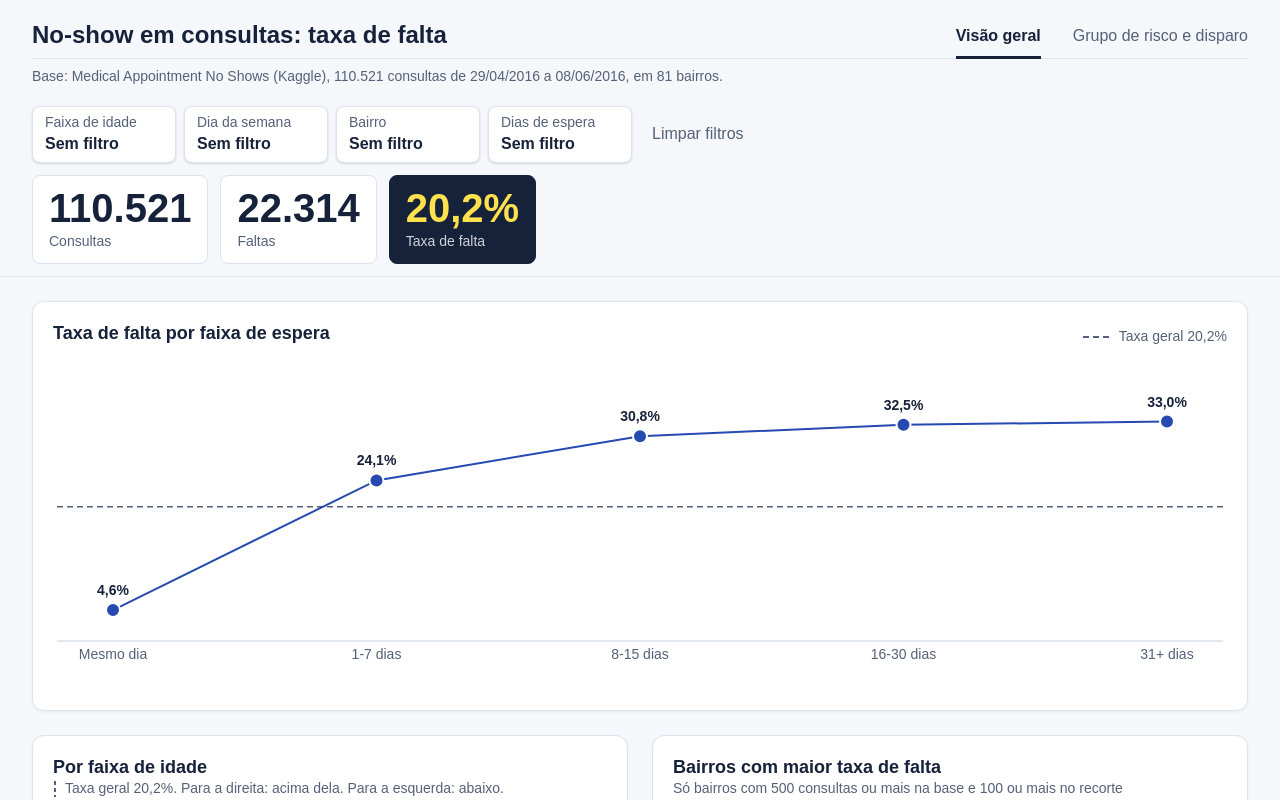
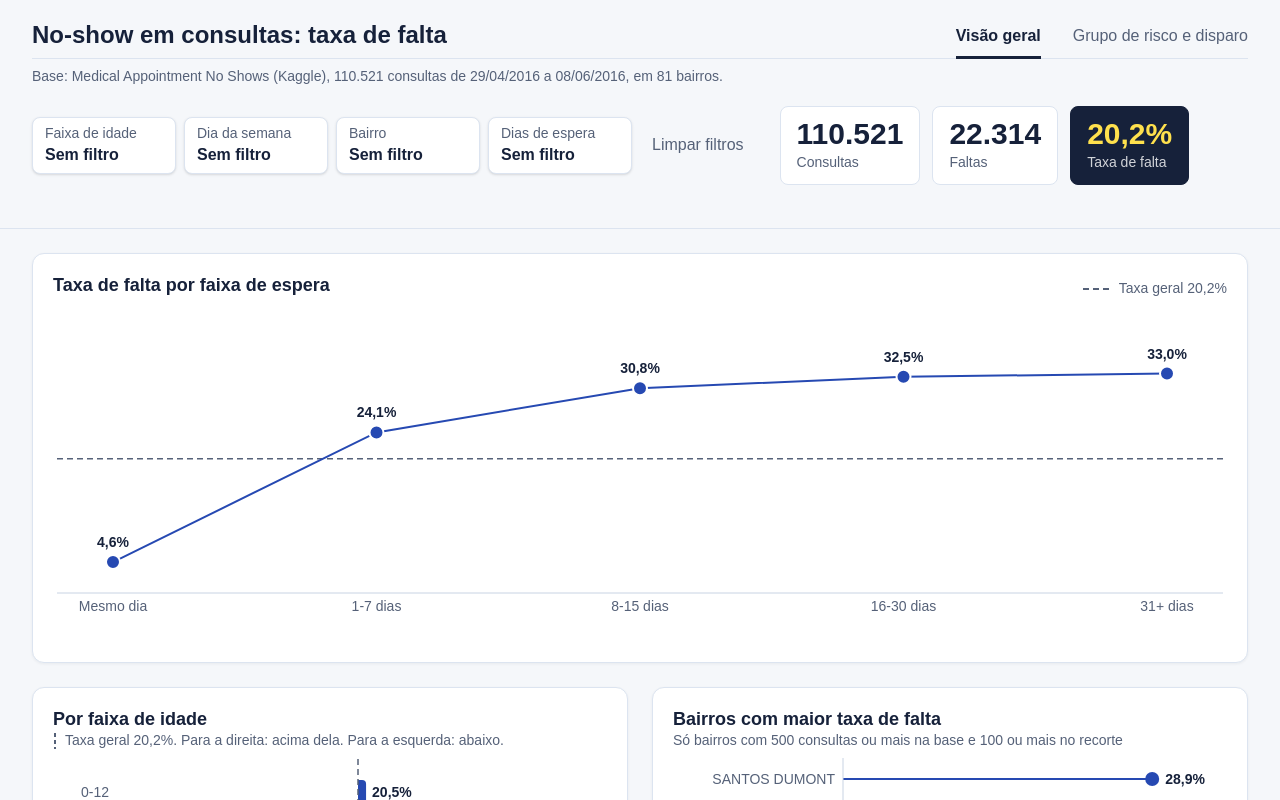
Before and after one commit to cauedev30/analise-no-show-consultas, a Next.js app in the folder dashboard/: page / in a window 1280 px wide. Shown: the top 800 px of the page. Built offline with nearby package versions, Linux system fonts and the light colour scheme; a web font is replaced by a local one.

Commit message:
Diminui os números grandes dos KPIs

```diff
--- a/dashboard/app/globals.css
+++ b/dashboard/app/globals.css
@@ -44,7 +44,7 @@
   --text-grafico--line-height: 1.3;
   --text-pagina: 1.5rem;
   --text-pagina--line-height: 1.25;
-  --text-numero: 2.5rem;
+  --text-numero: 1.875rem;
   --text-numero--line-height: 1;
 }
 
--- a/dashboard/components/Cartao.tsx
+++ b/dashboard/components/Cartao.tsx
@@ -12,7 +12,7 @@ export function Cartao({ rotulo, valor, complemento, destaque = false }: Props)
   const secundario = destaque ? "text-fundo/80" : "text-texto-2";
   return (
     <div className={"rounded-lg border px-4 py-3 " + (destaque ? "border-texto bg-texto" : "border-grade bg-fundo")}>
-      <p className={"text-3xl font-bold sm:text-numero " + (destaque ? "text-marca" : "text-texto")}>{valor}</p>
+      <p className={"text-2xl font-bold sm:text-numero " + (destaque ? "text-marca" : "text-texto")}>{valor}</p>
       <p className={"mt-1 text-rotulo " + secundario}>{rotulo}</p>
       {complemento && <p className={"text-rotulo " + secundario}>{complemento}</p>}
     </div>
```
